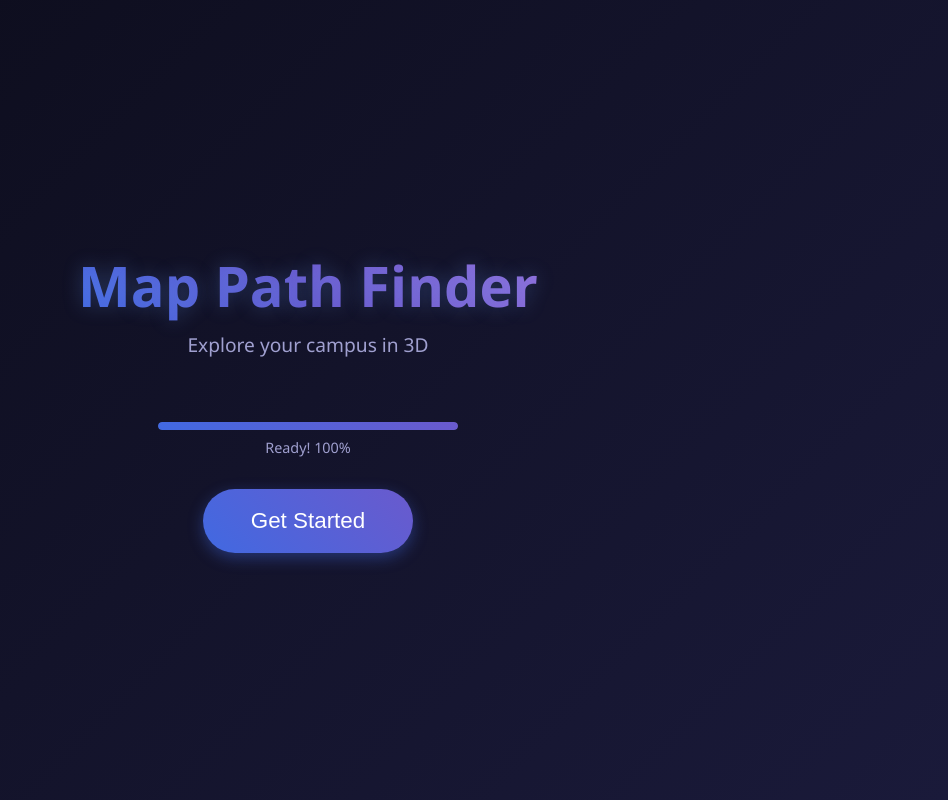
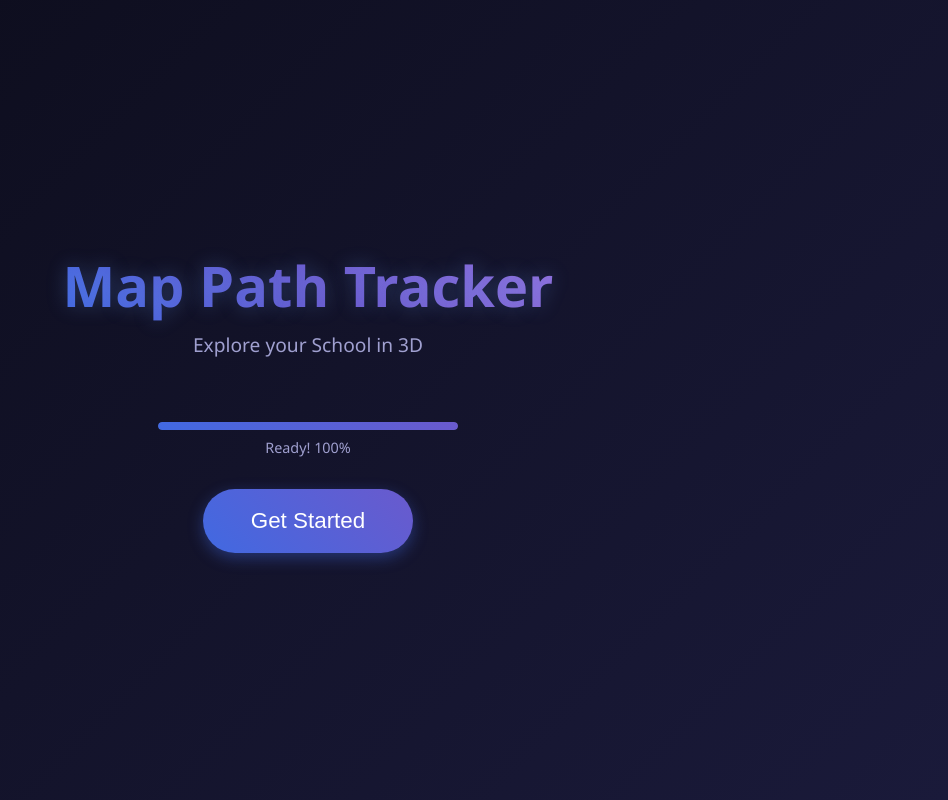
Before and after one commit to SidLD/capicitor_mobile, a website: page assets/index.html in a window 1280 px wide. Shown: the whole page, without its empty margins (332-1280 px from the left). Drawn offline with Linux system fonts and the light colour scheme; no server answers.

Commit message:
final tet

```diff
--- a/assets/index.html
+++ b/assets/index.html
@@ -571,8 +571,8 @@
     <!-- Home Screen -->
     <div id="home-screen">
         <div class="logo">
-            <h1>Map Path Finder</h1>
-            <p>Explore your campus in 3D</p>
+            <h1>Map Path Tracker</h1>
+            <p>Explore your School in 3D</p>
         </div>
 
         <div class="loading-progress">
```
